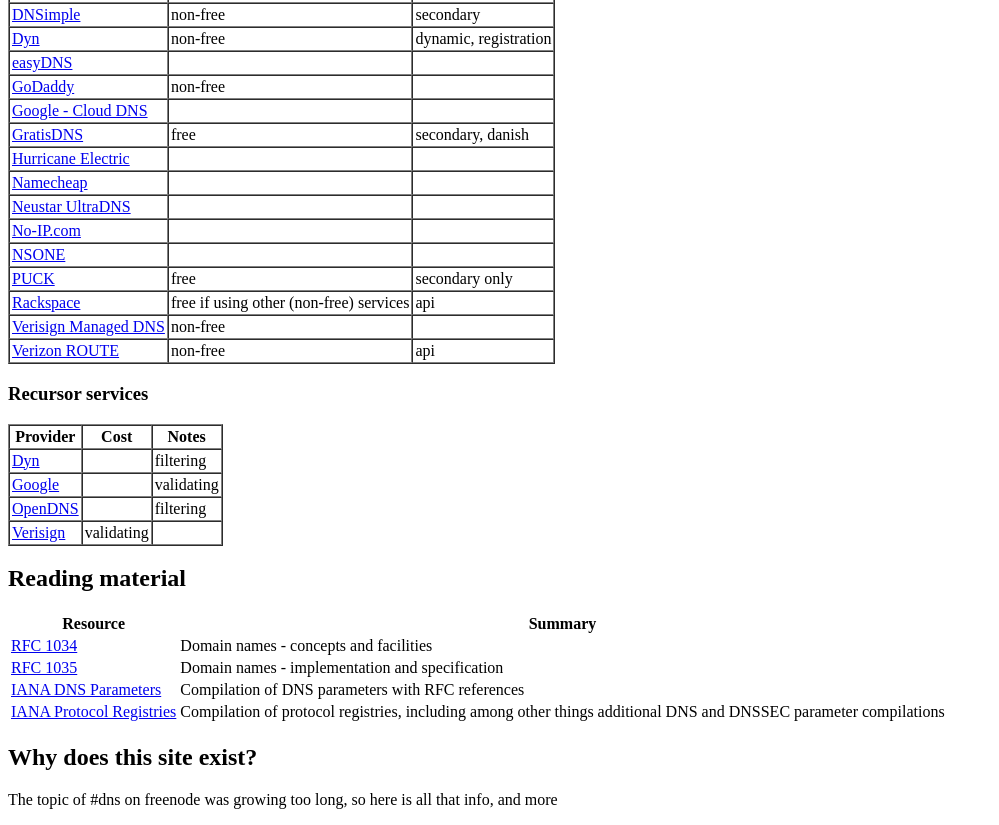
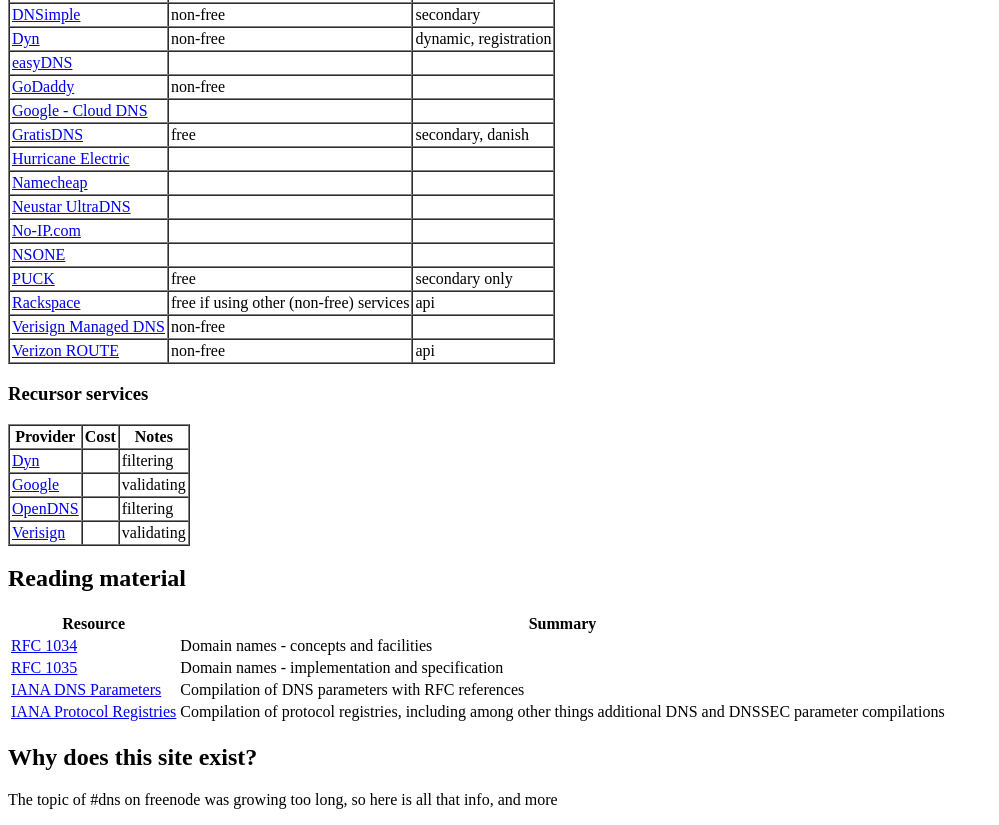
Before and after one commit to dns-channel/dns-channel.github.io, a plain HTML site: page index.html in a window 1280 px wide. Shown: the part 1059-1884 px from the top of the page, without its empty margins (0-999 px from the left). Drawn offline with Linux system fonts and the light colour scheme.

Commit message:
Fix column mishap for Verisign row

```diff
--- a/index.html
+++ b/index.html
@@ -85,7 +85,7 @@
 <tr><td><a target="_blank" href="https://dyn.com/labs/dyn-internet-guide/">Dyn</a></td><td></td><td>filtering</td></tr>
 <tr><td><a target="_blank" href="https://developers.google.com/speed/public-dns/">Google</a></td><td></td><td>validating</td></tr>
 <tr><td><a target="_blank" href="https://www.opendns.com/">OpenDNS</a></td><td></td><td>filtering</td></tr>
-<tr><td><a target="_blank" href="https://www.verisign.com/en_US/innovation/public-dns/index.xhtml">Verisign</a></td><td>validating</td><td></td></tr>
+<tr><td><a target="_blank" href="https://www.verisign.com/en_US/innovation/public-dns/index.xhtml">Verisign</a></td><td></td><td>validating</td></tr>
 </table>
 
 
```
